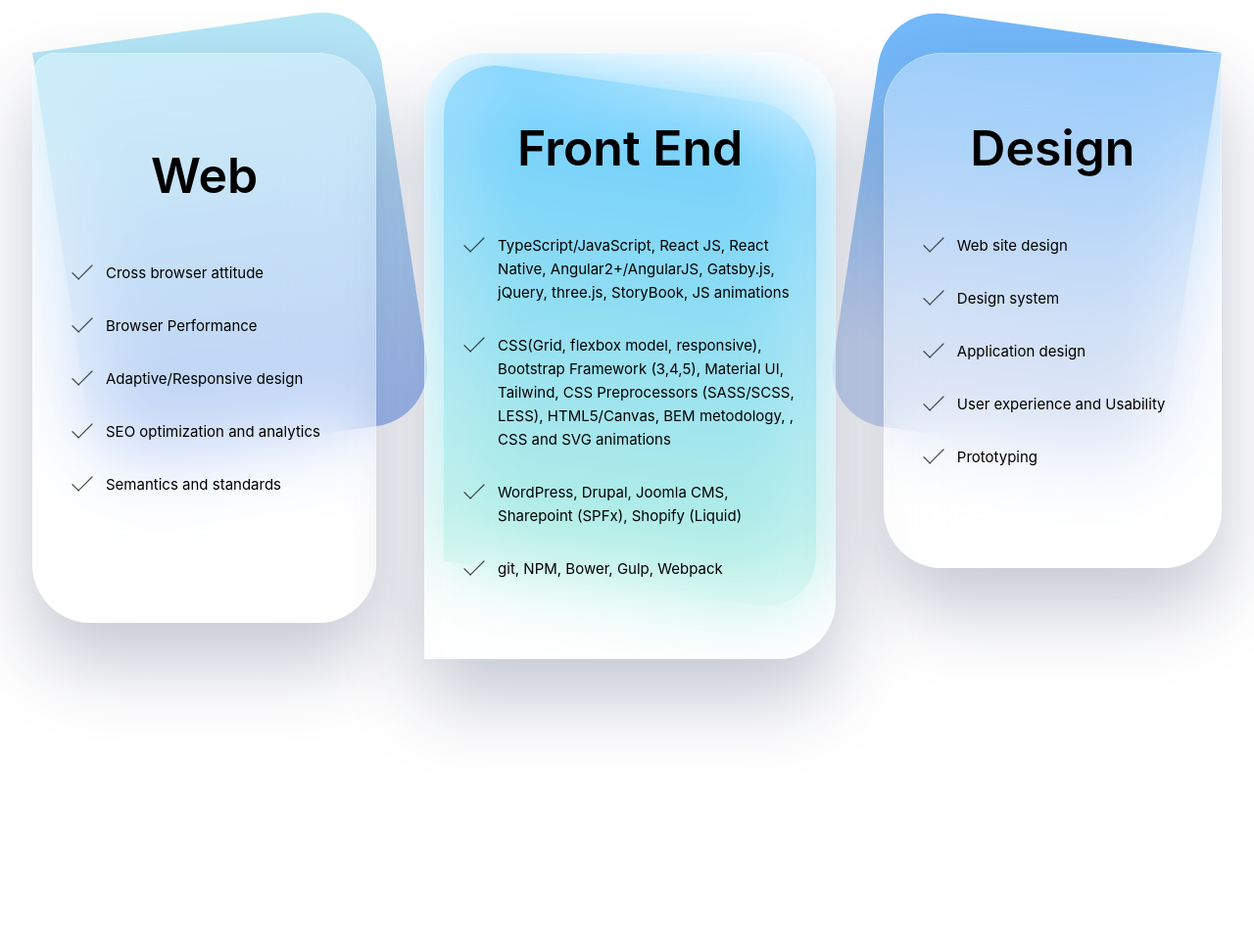
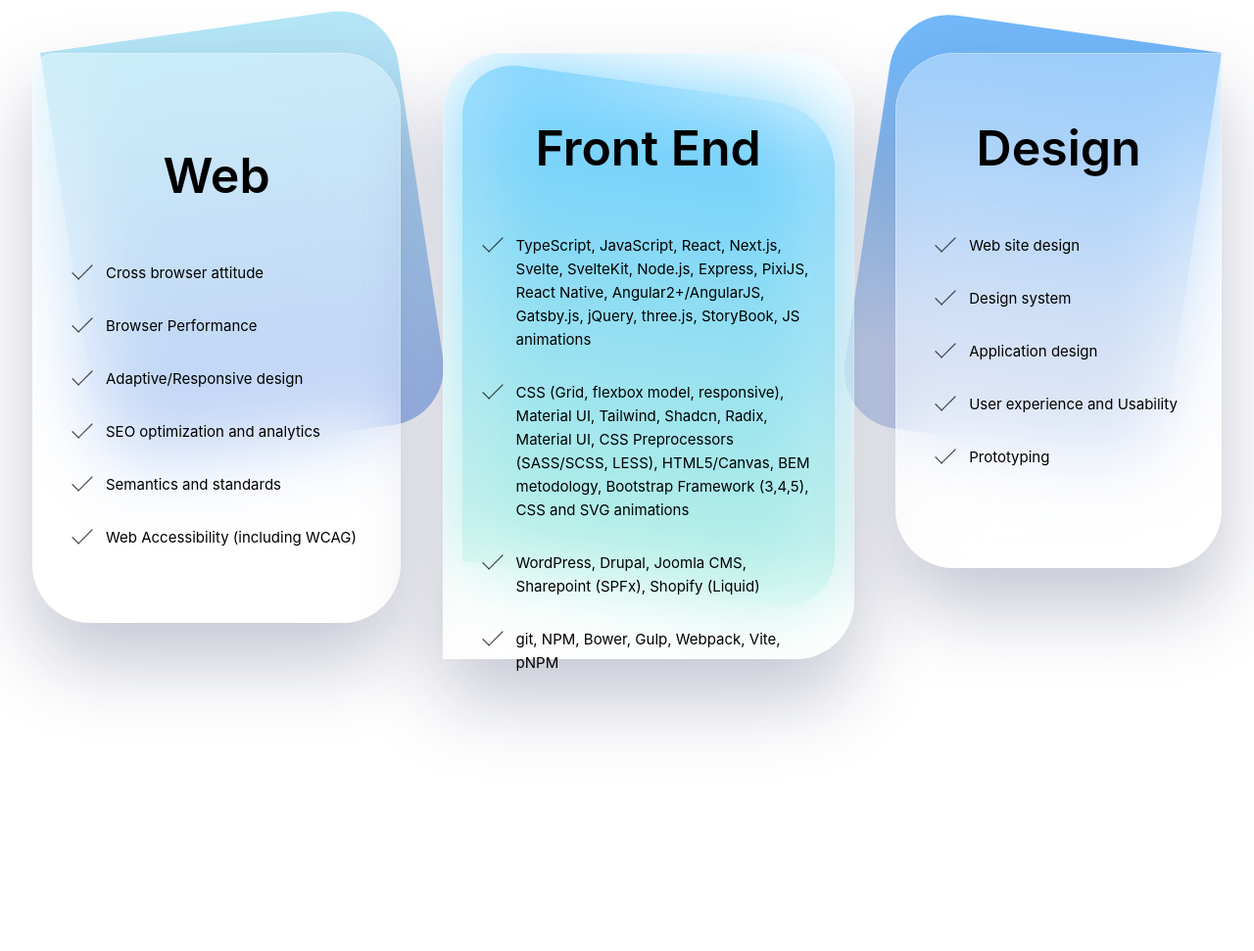
Before and after one commit to ValiaKu/kiddr, a Gatsby site: page / in a window 1280 px wide. Shown: the part 2796-3767 px from the top of the page at 98% size. Built offline with nearby package versions, Linux system fonts and the light colour scheme; Gatsby itself is replaced by a stand-in of ours.

Commit message:
Add some skills

```diff
--- a/src/pages/index.js
+++ b/src/pages/index.js
@@ -259,6 +259,7 @@
                   <li>Adaptive/Responsive design</li>
                   <li>SEO optimization and analytics</li>
                   <li>Semantics and standards</li>
+                  <li>Web Accessibility (including WCAG)</li>
                 </ul>
               </div>
             </div>
@@ -268,21 +269,21 @@
                 <h3 className='Skillset-category'>Front End</h3>
                 <ul>
                   <li>
-                    TypeScript/JavaScript, React JS, React Native,
+                    TypeScript, JavaScript, React, Next.js,  Svelte, SvelteKit, Node.js, Express, PixiJS, React Native,
                     Angular2+/AngularJS, Gatsby.js, jQuery, three.js, StoryBook,
                     JS animations
                   </li>
                   <li>
-                    CSS(Grid, flexbox model, responsive), Bootstrap Framework
-                    (3,4,5), Material UI, Tailwind, CSS Preprocessors
-                    (SASS/SCSS, LESS), HTML5/Canvas, BEM metodology, , CSS and
+                    CSS (Grid, flexbox model, responsive), Material UI, Tailwind, Shadcn, Radix, Material UI, CSS Preprocessors
+                    (SASS/SCSS, LESS), HTML5/Canvas, BEM metodology, Bootstrap Framework
+                    (3,4,5), CSS and
                     SVG animations
                   </li>
                   <li>
                     WordPress, Drupal, Joomla CMS, Sharepoint (SPFx), Shopify
                     (Liquid)
                   </li>
-                  <li>git, NPM, Bower, Gulp, Webpack</li>
+                  <li>git, NPM, Bower, Gulp, Webpack, Vite, pNPM</li>
                 </ul>
               </div>
             </div>
```
